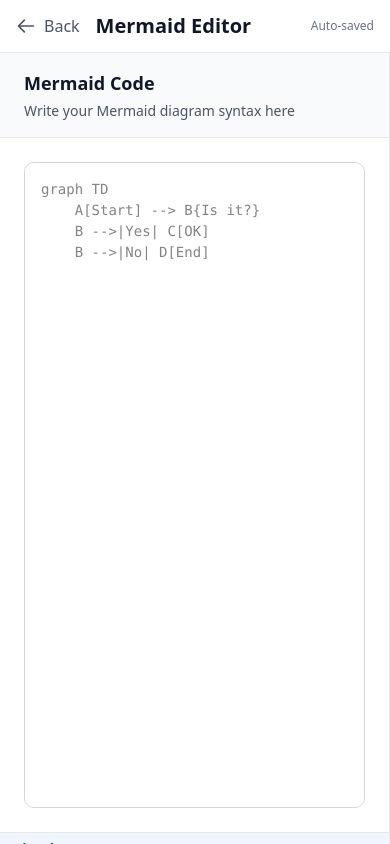
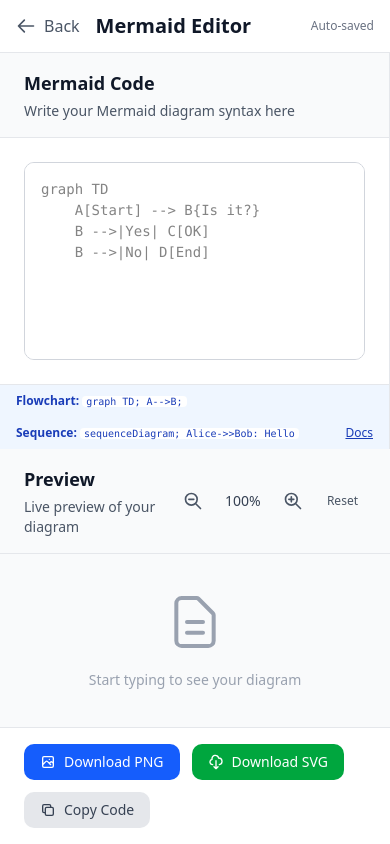
Before and after one commit to widnyana/tulkit, a Next.js app: page /mermaid-editor in a window 390 px wide. Built offline with nearby package versions, Linux system fonts and the light colour scheme.

Commit message:
fix: improve layout, syntax highlighting, and controls visibility

```diff
--- a/app/mermaid-editor/components/Controls.tsx
+++ b/app/mermaid-editor/components/Controls.tsx
@@ -53,7 +53,7 @@ export function Controls({ code }: ControlsProps) {
   };
 
   return (
-    <div className="bg-white border-t border-gray-200 px-6 py-4">
+    <div className="bg-white border-t border-gray-200 px-6 py-4 shrink-0">
       <div className="flex flex-wrap gap-3">
         <button
           onClick={handleDownloadPNG}
--- a/app/mermaid-editor/components/Editor.tsx
+++ b/app/mermaid-editor/components/Editor.tsx
@@ -3,7 +3,7 @@
 import { useState, useEffect } from "react";
 import Editor from "react-simple-code-editor";
 import { highlight, languages } from "prismjs";
-import "prismjs/components/prism-markdown";
+import "prismjs/components/prism-javascript";
 import "prismjs/themes/prism.css";
 
 interface EditorProps {
@@ -19,12 +19,16 @@ export function MermaidEditor({ value, onChange }: EditorProps) {
   }, []);
 
   const highlightCode = (code: string) => {
-    return highlight(code, languages.markdown, "markdown");
+    try {
+      return highlight(code, languages.javascript, "javascript");
+    } catch {
+      return code;
+    }
   };
 
   return (
     <div className="flex flex-col h-full">
-      <div className="bg-gray-50 border-b border-gray-200 px-6 py-4">
+      <div className="bg-gray-50 border-b border-gray-200 px-6 py-4 shrink-0">
         <label className="text-lg font-semibold text-gray-900">Mermaid Code</label>
         <p className="text-sm text-gray-600 mt-1">
           Write your Mermaid diagram syntax here
--- a/app/mermaid-editor/components/Preview.tsx
+++ b/app/mermaid-editor/components/Preview.tsx
@@ -67,7 +67,7 @@ export function Preview({ code }: PreviewProps) {
 
   return (
     <div className="flex flex-col h-full">
-      <div className="bg-gray-50 border-b border-gray-200 px-6 py-4">
+      <div className="bg-gray-50 border-b border-gray-200 px-6 py-4 shrink-0">
         <div className="flex items-center justify-between">
           <div>
             <h2 className="text-lg font-semibold text-gray-900">Preview</h2>
--- a/app/mermaid-editor/page.tsx
+++ b/app/mermaid-editor/page.tsx
@@ -60,14 +60,13 @@ export default function MermaidEditorPage() {
         </div>
       </div>
 
-      <div className="flex-1 overflow-auto">
-        <div className="grid grid-cols-1 lg:grid-cols-2 gap-0 min-h-full">
+      <div className="flex-1 flex flex-col lg:flex-row overflow-hidden">
         {/* Left Column - Editor */}
-          <div className="flex flex-col border-r border-gray-200 bg-white min-h-screen lg:min-h-0">
+        <div className="flex flex-col flex-1 border-r border-gray-200 bg-white overflow-hidden">
           <MermaidEditor value={code} onChange={setCode} />
 
           {/* Help Section - Collapsed at bottom */}
-            <div className="border-t border-gray-200 bg-blue-50 px-4 py-2">
+          <div className="border-t border-gray-200 bg-blue-50 px-4 py-2 shrink-0">
             <div className="text-xs text-blue-800 flex items-center gap-4 flex-wrap">
               <span>
                 <strong>Flowchart:</strong>{" "}
@@ -92,12 +91,11 @@ export default function MermaidEditorPage() {
         </div>
 
         {/* Right Column - Preview */}
-          <div className="flex flex-col bg-white min-h-screen lg:min-h-0">
+        <div className="flex flex-col flex-1 bg-white overflow-hidden">
           <Preview code={code} />
           <Controls code={code} />
         </div>
       </div>
     </div>
-    </div>
   );
 }
```
Lines whose indentation alone changed are shown as unchanged.
